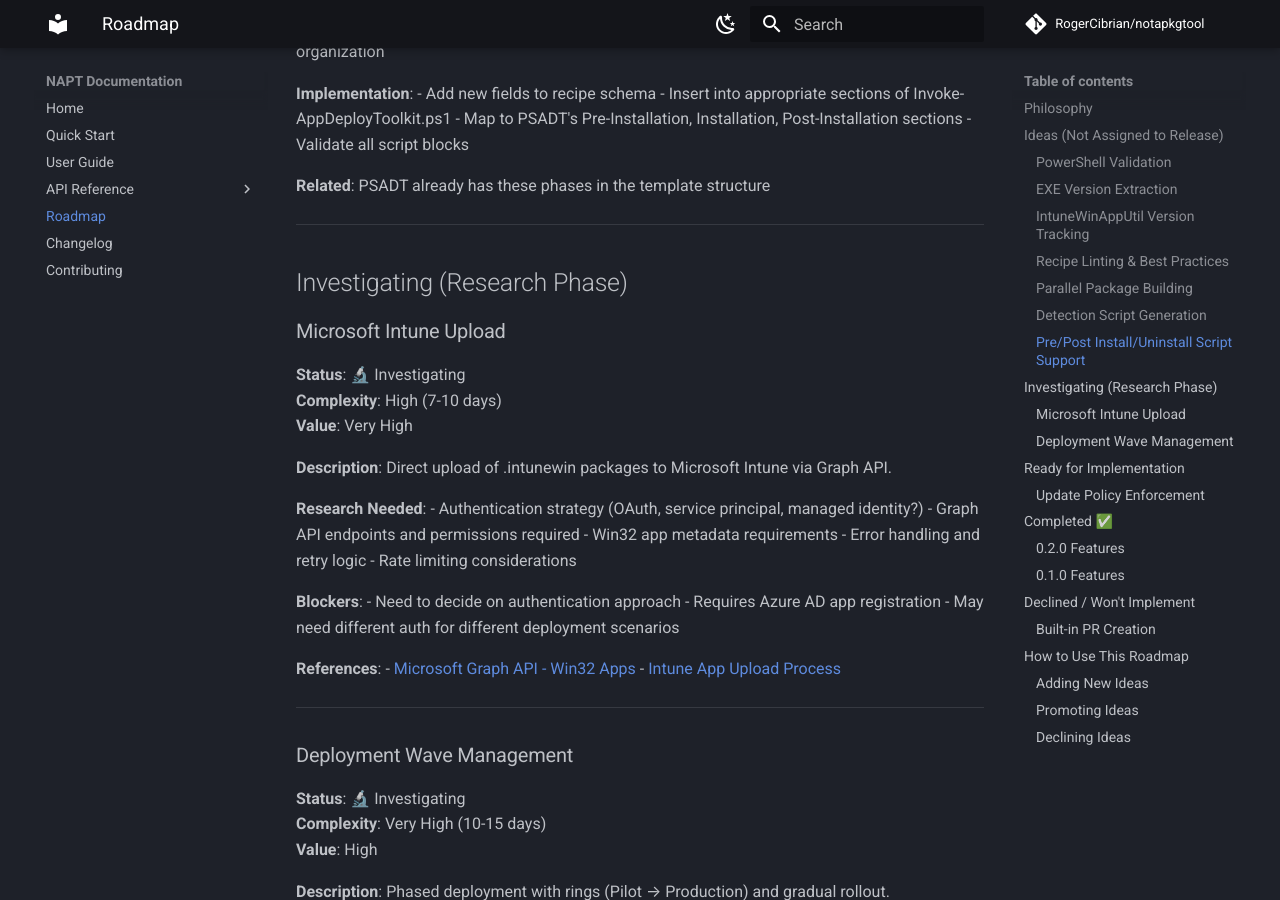
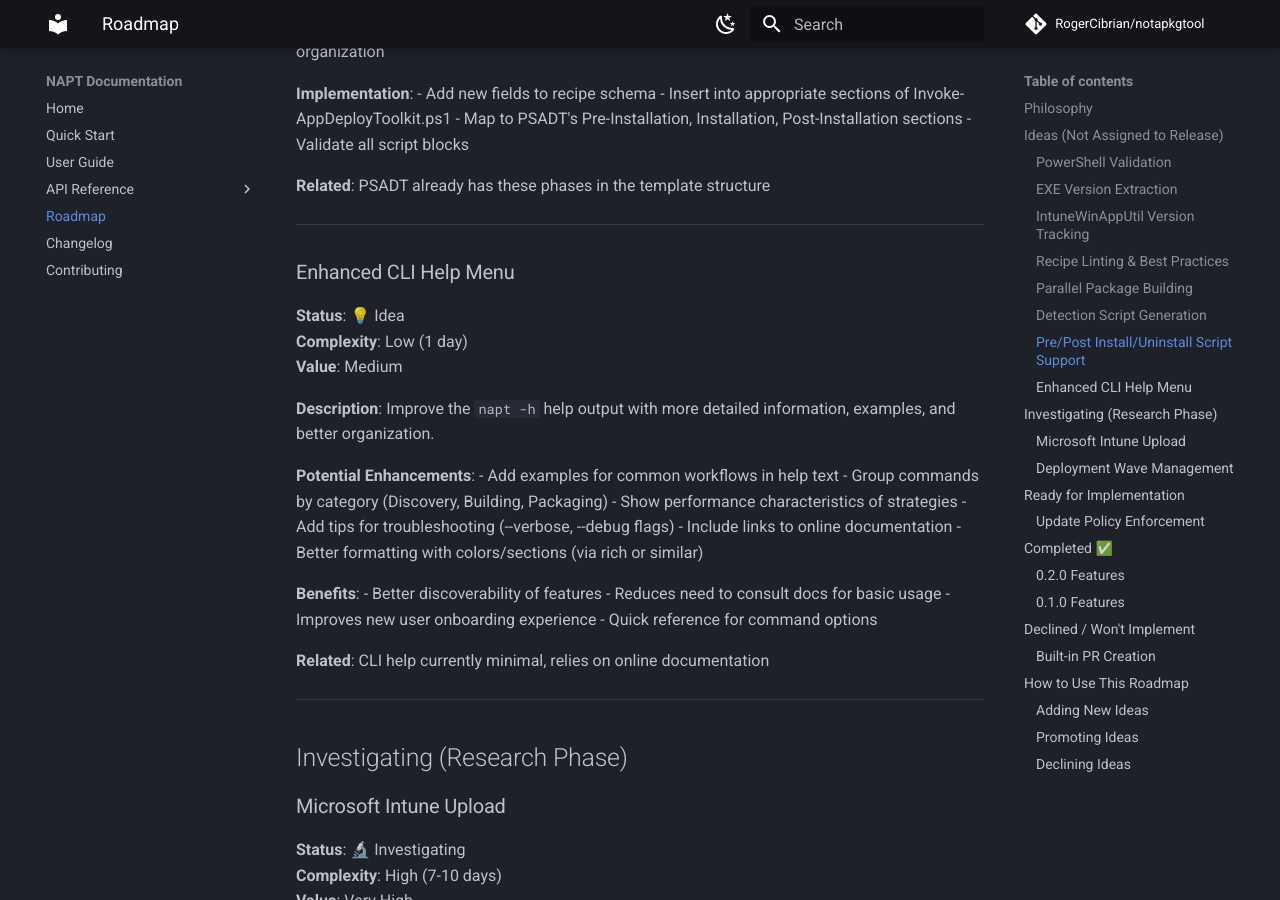
Before and after one commit to RogerCibrian/notapkgtool, an MkDocs documentation site: the page built from docs/roadmap.md, in a window 1280 px wide and 900 px high, scrolled down 3811 px. Built offline with MkDocs 1.6.1 and Material for MkDocs 9.7.7, drawn with Linux system fonts in a browser that asks for light colours; comment, search, counter and statistics services are not loaded.

Commit message:
docs: add enhanced CLI help menu to roadmap
Add future enhancement idea for improving napt -h help output with
more detailed information, examples, and better organization.

Proposed enhancements include:
- Command examples and common workflows
- Grouped commands by category
- Strategy performance characteristics
- Troubleshooting tips
- Documentation links
- Better formatting with colors/sections

Complexity: Low (1 day)
Value: Medium - improves discoverability and new user onboarding

```diff
--- a/docs/roadmap.md
+++ b/docs/roadmap.md
@@ -199,6 +199,31 @@
 
 ---
 
+### Enhanced CLI Help Menu
+**Status**: 💡 Idea
+**Complexity**: Low (1 day)
+**Value**: Medium
+
+**Description**: Improve the `napt -h` help output with more detailed information, examples, and better organization.
+
+**Potential Enhancements**:
+- Add examples for common workflows in help text
+- Group commands by category (Discovery, Building, Packaging)
+- Show performance characteristics of strategies
+- Add tips for troubleshooting (--verbose, --debug flags)
+- Include links to online documentation
+- Better formatting with colors/sections (via rich or similar)
+
+**Benefits**:
+- Better discoverability of features
+- Reduces need to consult docs for basic usage
+- Improves new user onboarding experience
+- Quick reference for command options
+
+**Related**: CLI help currently minimal, relies on online documentation
+
+---
+
 ## Investigating (Research Phase)
 
 ### Microsoft Intune Upload
```
